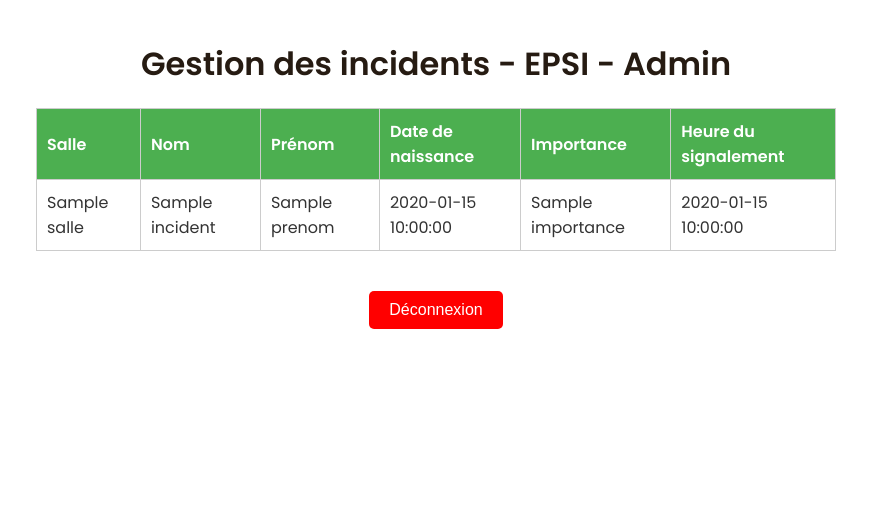
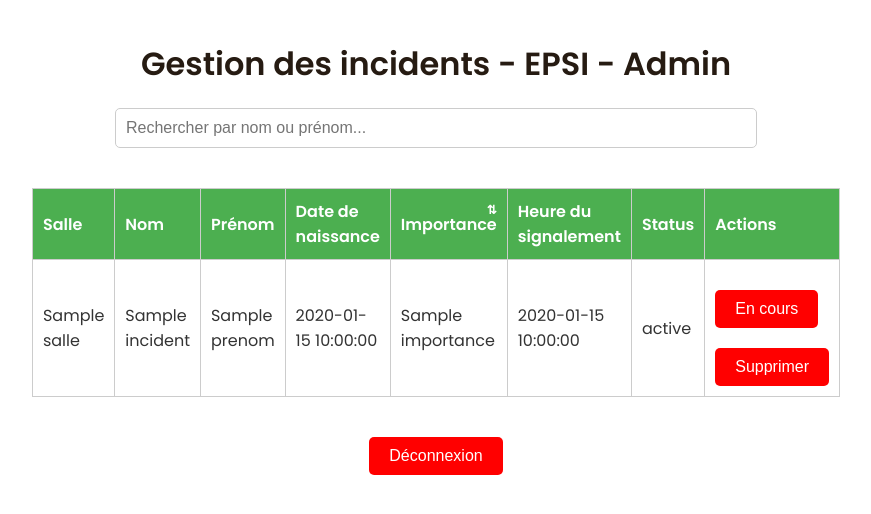
Before and after one commit to Karimbdl/flaskgestion, a Flask app: template templates/admin.html in a window 1280 px wide. Shown: the top 514 px of the page, without its empty margins (204-1075 px from the left). Run offline with Flask 3, Linux system fonts and the light colour scheme; the template is opened without the code that fills it: most values are stand-ins (such as "Sample title", 1, 10 or a date in 2020).

Commit message:
admin_progress

```diff
--- a/app.py
+++ b/app.py
@@ -1,11 +1,16 @@
 from flask import Flask, render_template, request, jsonify, session, redirect, url_for
 from datetime import datetime
+import json
 
 app = Flask(__name__)
 app.secret_key = 'votre_clé_secrète'  # Assurez-vous de définir une clé secrète
 
-# Dictionnaire pour stocker les incidents
-incidents = {}
+# Charger ou initialiser les incidents
+try:
+    with open('incidents.json', 'r') as f:
+        incidents = json.load(f)
+except FileNotFoundError:
+    incidents = {}
 
 # Dictionnaire des positions des salles
 salles_positions = {
@@ -19,10 +24,15 @@
     "Salle 3": (149, 174),
 }
 
-# Met à jour le mot de passe pour correspondre à celui de la page HTML
+# Utilisateurs pour l'authentification
 users = {
-    "admin": "admin123"  # Changer password123 par admin123
+    "admin": "admin123"
 }
+
+def sauvegarder_incidents():
+    """Sauvegarde les incidents dans un fichier JSON."""
+    with open('incidents.json', 'w') as f:
+        json.dump(incidents, f)
 
 @app.route('/login', methods=['GET', 'POST'])
 def login():
@@ -56,20 +66,43 @@
         "prenom": prenom,
         "date_naissance": date_naissance,
         "importance": importance,
-        "timestamp": timestamp
+        "timestamp": timestamp,
+        "status": "non résolu"
     }
+
+    sauvegarder_incidents()  # Sauvegarder après chaque incident
 
     return jsonify({"message": "Incident signalé avec succès!", "importance": importance})
 
 @app.route('/get_incidents')
 def get_incidents():
-    return jsonify(incidents)
+    # Tri des incidents par gravité (importance) et date
+    incidents_trie = dict(sorted(incidents.items(), key=lambda x: (x[1]['importance'], x[1]['timestamp'])))
+    return jsonify(incidents_trie)
 
 @app.route('/admin')
 def admin():
     if 'username' not in session:
         return redirect(url_for('login'))  # Redirige vers la page de connexion si non authentifié
     return render_template('admin.html', incidents=incidents)
+
+@app.route('/resoudre_incident', methods=['POST'])
+def resoudre_incident():
+    salle = request.json.get('salle')
+    if salle in incidents:
+        incidents[salle]['status'] = 'en cours de résolution'
+        sauvegarder_incidents()
+        return jsonify({"message": f"L'admin arrive pour résoudre l'incident à {salle}"})
+    return jsonify({"error": "Incident non trouvé."}), 404
+
+@app.route('/supprimer_incident', methods=['POST'])
+def supprimer_incident():
+    salle = request.json.get('salle')
+    if salle in incidents:
+        del incidents[salle]
+        sauvegarder_incidents()
+        return jsonify({"message": f"Incident à {salle} supprimé avec succès."})
+    return jsonify({"error": "Incident non trouvé."}), 404
 
 @app.route('/logout', methods=['GET', 'POST'])
 def logout():
@@ -78,6 +111,5 @@
         return redirect(url_for('index'))  # Redirige vers la page d'accueil
     return redirect(url_for('index'))  # Redirige par défaut
 
-
 if __name__ == '__main__':
     app.run(debug=True)
--- /dev/null
+++ b/incidents.json
@@ -0,0 +1 @@
+{"Halle des salles des cours": {"nom": "Boudali", "prenom": "Messi", "date_naissance": "05/05/2004", "importance": "mineur", "timestamp": "26/09/2024 09:21:32", "status": "en cours de r\u00e9solution"}, "Amphi 2": {"nom": "Boudali", "prenom": "Messi", "date_naissance": "05/05/2004", "importance": "majeur", "timestamp": "26/09/2024 09:21:37", "status": "non r\u00e9solu"}, "Salle 1": {"nom": "F", "prenom": "ds", "date_naissance": "29/07/2001", "importance": "moyen", "timestamp": "26/09/2024 09:28:49", "status": "non r\u00e9solu"}, "Amphi 1": {"nom": "sqdsq", "prenom": "dcxdz", "date_naissance": "29/07/2001", "importance": "moyen", "timestamp": "26/09/2024 09:29:30", "status": "non r\u00e9solu"}}
--- a/templates/admin.html
+++ b/templates/admin.html
@@ -31,6 +31,14 @@
             color: #261b12;
             margin: 20px 0;
         }
+        input[type="text"] {
+            width: 50%;
+            padding: 10px;
+            font-size: 16px;
+            margin-bottom: 20px;
+            border: 1px solid #ccc;
+            border-radius: 5px;
+        }
         table {
             width: 100%;
             max-width: 800px;
@@ -45,6 +53,17 @@
         th {
             background-color: #4CAF50;
             color: white;
+            cursor: pointer;
+        }
+        th.sortable {
+            position: relative;
+        }
+        th.sortable:after {
+            content: '⇅';
+            position: absolute;
+            right: 10px;
+            font-size: 12px;
+            top: 12px;
         }
         @media (max-width: 600px) {
             button {
@@ -59,15 +78,21 @@
 </head>
 <body>
     <h1>Gestion des incidents - EPSI - Admin</h1>
-    <table>
+
+    <!-- Barre de recherche -->
+    <input type="text" id="searchInput" onkeyup="searchTable()" placeholder="Rechercher par nom ou prénom...">
+
+    <table id="incidentTable">
         <thead>
             <tr>
                 <th>Salle</th>
                 <th>Nom</th>
                 <th>Prénom</th>
                 <th>Date de naissance</th>
-                <th>Importance</th>
+                <th class="sortable" onclick="sortTableByImportance()">Importance</th>
                 <th>Heure du signalement</th>
+                <th>Status</th>
+                <th>Actions</th>
             </tr>
         </thead>
         <tbody>
@@ -79,12 +104,99 @@
                 <td>{{ incident.date_naissance }}</td>
                 <td>{{ incident.importance }}</td>
                 <td>{{ incident.timestamp }}</td>
+                <td>{{ incident.status }}</td>
+                <td>
+                    <button onclick="resoudreIncident('{{ salle }}')">En cours</button>
+                    <button onclick="supprimerIncident('{{ salle }}')">Supprimer</button>
+                </td>
             </tr>
             {% endfor %}
         </tbody>
     </table>
+
     <form action="{{ url_for('logout') }}" method="post">
         <button type="submit">Déconnexion</button>
     </form>
+
+    <script>
+        let sortOrderImportance = 1;  // Variable pour garder l'état du tri par importance
+
+        // Tri par importance
+        function sortTableByImportance() {
+            const importanceLevels = {
+                'mineur': 1,
+                'moyen': 2,
+                'majeur': 3
+            };
+
+            const table = document.getElementById('incidentTable');
+            const rowsArray = Array.from(table.rows).slice(1);  // Ignorer l'en-tête du tableau
+
+            rowsArray.sort((a, b) => {
+                const importanceA = importanceLevels[a.cells[4].innerText.toLowerCase()] || 0;
+                const importanceB = importanceLevels[b.cells[4].innerText.toLowerCase()] || 0;
+
+                return sortOrderImportance * (importanceA - importanceB);
+            });
+
+            // Ajouter les lignes triées au tableau
+            for (const row of rowsArray) {
+                table.tBodies[0].appendChild(row);
+            }
+
+            sortOrderImportance *= -1;  // Inverser l'ordre du tri pour le prochain clic
+        }
+
+        // Fonction de recherche
+        function searchTable() {
+            const input = document.getElementById('searchInput');
+            const filter = input.value.toLowerCase();
+            const table = document.getElementById('incidentTable');
+            const rows = table.getElementsByTagName('tr');
+
+            // Boucle à travers toutes les lignes de la table, en masquant celles qui ne correspondent pas à la recherche
+            for (let i = 1; i < rows.length; i++) {
+                const nom = rows[i].getElementsByTagName('td')[1].innerText.toLowerCase();
+                const prenom = rows[i].getElementsByTagName('td')[2].innerText.toLowerCase();
+
+                // Vérification si le nom ou le prénom correspondent au filtre
+                if (nom.includes(filter) || prenom.includes(filter)) {
+                    rows[i].style.display = '';
+                } else {
+                    rows[i].style.display = 'none';
+                }
+            }
+        }
+
+        // Désactiver le tri par défaut pour les autres colonnes si besoin (ici, pas de tri pour la colonne des noms par exemple)
+        function resoudreIncident(salle) {
+            fetch('/resoudre_incident', {
+                method: 'POST',
+                headers: {
+                    'Content-Type': 'application/json'
+                },
+                body: JSON.stringify({ salle: salle })
+            })
+            .then(response => response.json())
+            .then(data => alert(data.message))
+            .catch(error => console.error('Erreur:', error));
+        }
+
+        function supprimerIncident(salle) {
+            fetch('/supprimer_incident', {
+                method: 'POST',
+                headers: {
+                    'Content-Type': 'application/json'
+                },
+                body: JSON.stringify({ salle: salle })
+            })
+            .then(response => response.json())
+            .then(data => {
+                alert(data.message);
+                location.reload();
+            })
+            .catch(error => console.error('Erreur:', error));
+        }
+    </script>
 </body>
 </html>
```
